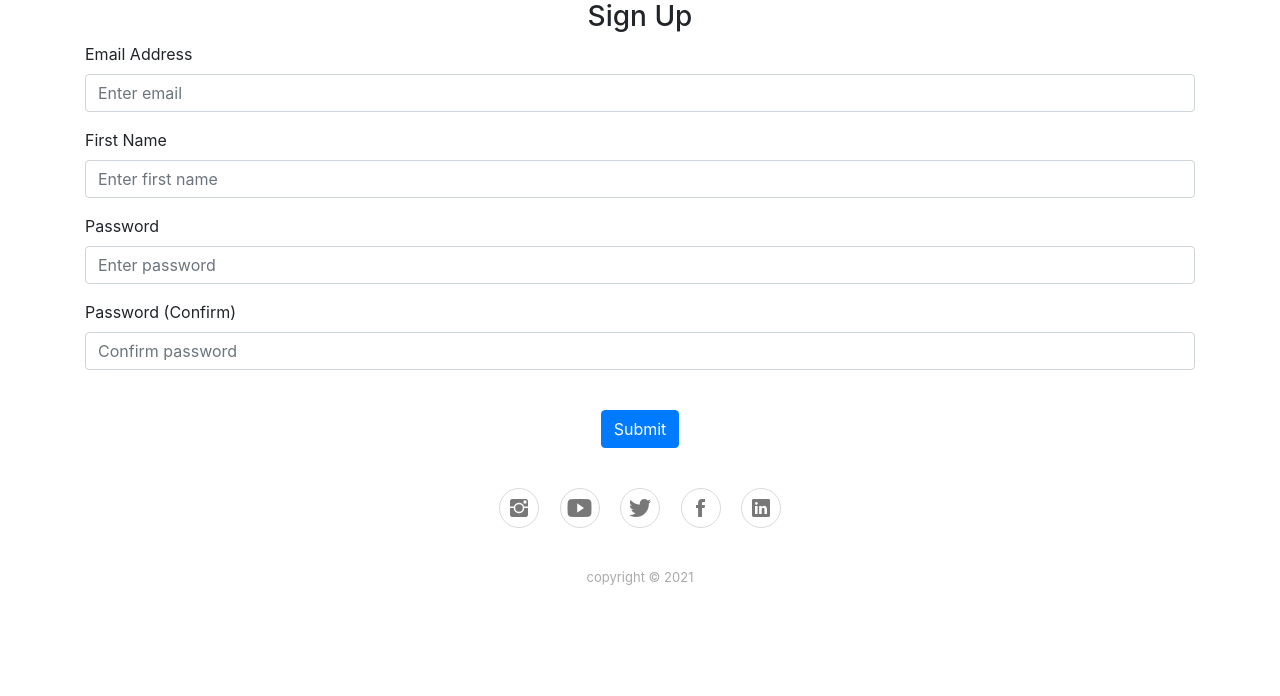
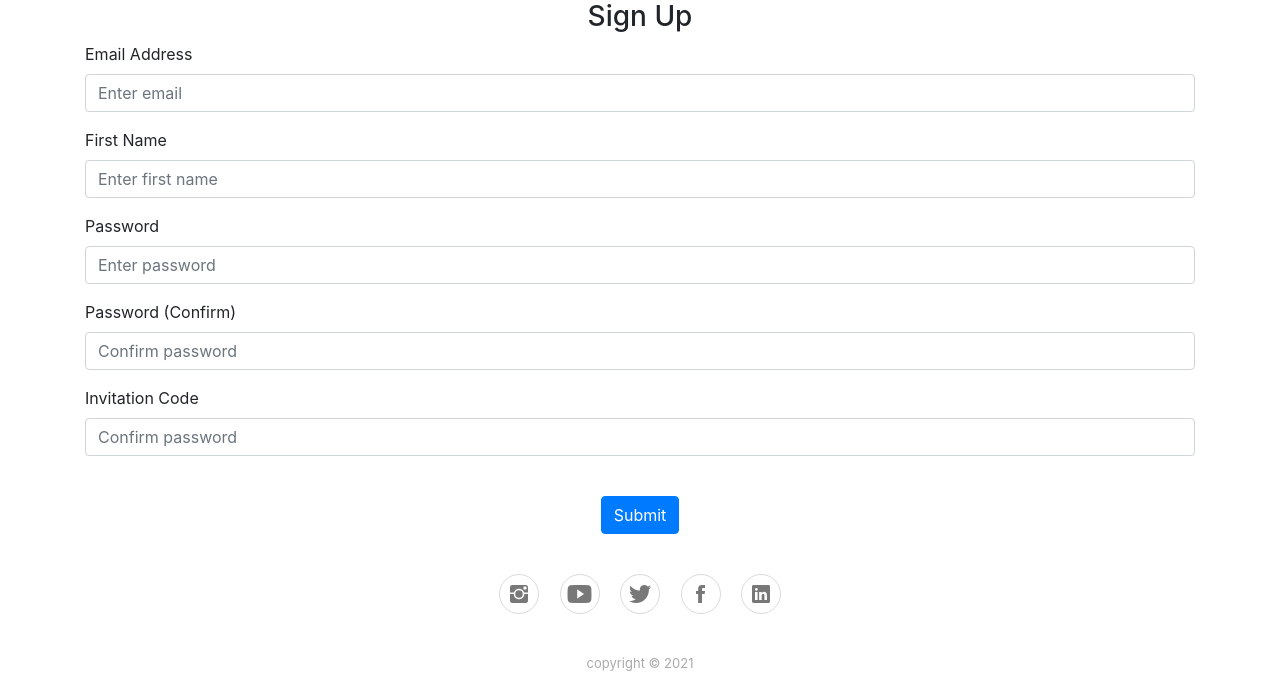
Before and after one commit to chislee0708/DoPlusPlus, a Python web app: template website/templates/sign_up.html in a window 1280 px wide. Shown: the part 80-776 px from the top of the page. Run offline with Jinja, Linux system fonts and the light colour scheme; the template is opened without the code that fills it, so the values that code supplies are empty; some libraries are stand-ins or nearby versions.

Commit message:
Edited sign-up page

```diff
--- a/website/templates/sign_up.html
+++ b/website/templates/sign_up.html
@@ -21,6 +21,11 @@
         <label for="password2">Password (Confirm)</label>
         <input type="password" class="form-control" id="password2" name="password2" placeholder="Confirm password">
     </div>
+
+    <div class="form-group">
+        <label for="password2">Invitation Code</label>
+        <input type="invitationCode" class="form-control" id="password2" name="password2" placeholder="Confirm password">
+    </div>
     <br />
 
     <div class="text-center">
```
